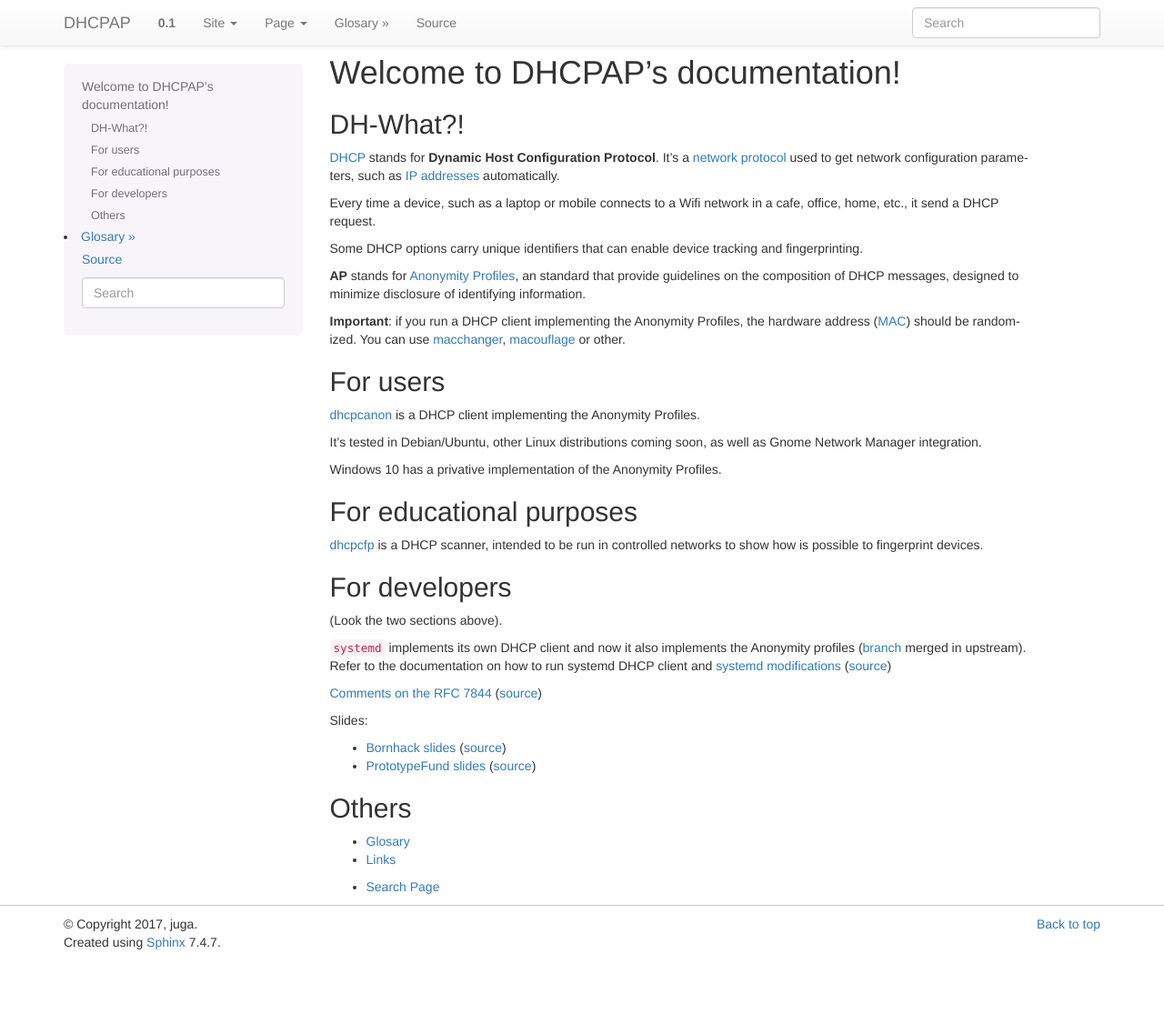
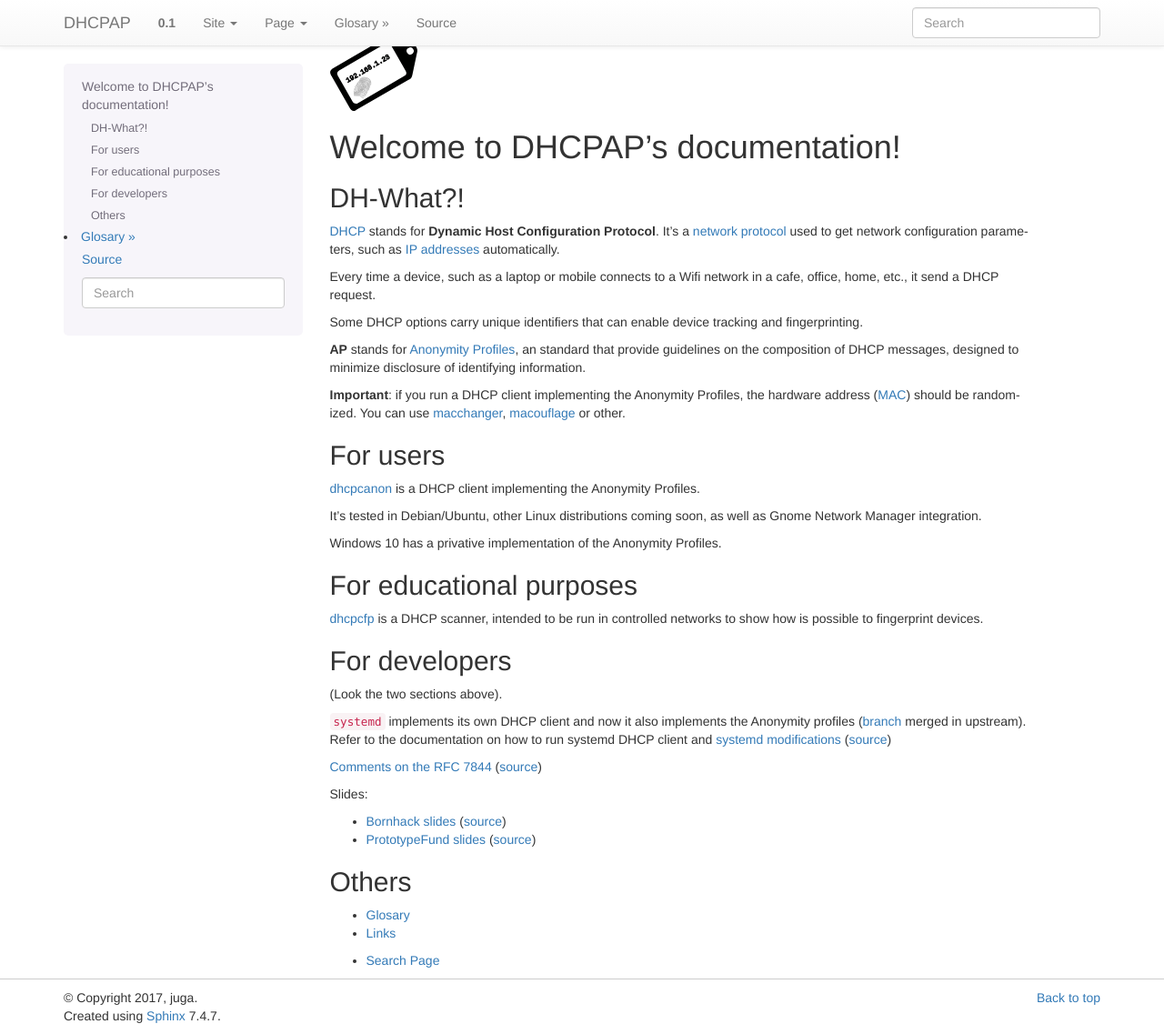
Before and after one commit to DHCPAP/dhcpap.github.io, a Sphinx documentation site: the page built from docs/source/index.rst, in a window 1280 px wide and 1137 px high. Shown: the whole window at 91% size. Built offline with Sphinx 7.4.7, drawn with Linux system fonts in a browser that asks for light colours.

Commit message:
Trying to beautify...

```diff
--- a/docs/source/index.rst
+++ b/docs/source/index.rst
@@ -2,6 +2,10 @@
    sphinx-quickstart on Fri Aug 18 01:10:31 2017.
    You can adapt this file completely to your liking, but it should at least
    contain the root `toctree` directive.
+
+
+.. image:: ./images/dhcpcanon.*
+    :scale: 50%
 
 Welcome to DHCPAP's documentation!
 ==================================
```
Also changed, not shown: docs/source/images/dhcpcanon.svg (added).
